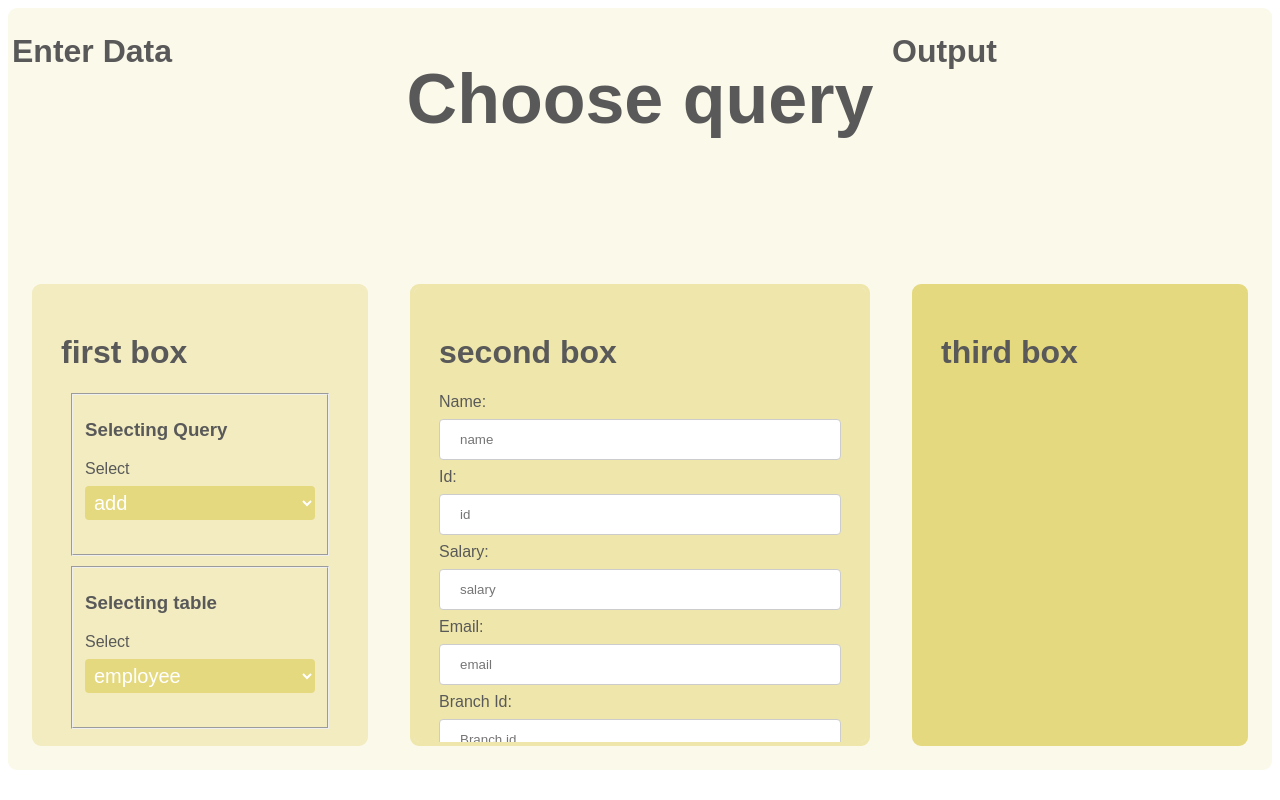
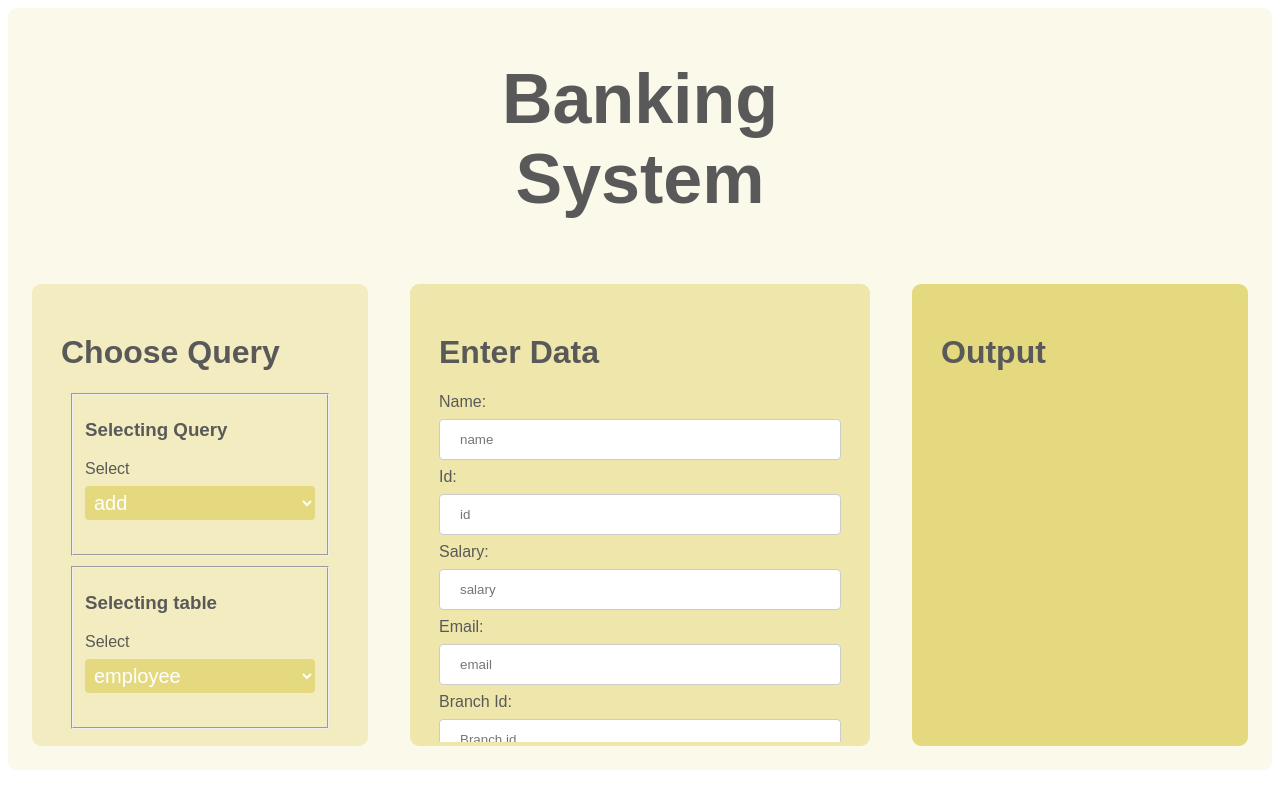
Before and after one commit to MostafaOsama223/Database-research, a website: page public/access.html in a window 1280 px wide. Drawn offline with Linux system fonts and the light colour scheme; files that its build step writes are made by us from their sources; files whose address does not match are found by name.

Commit message:
Update access.html

```diff
--- a/public/access.html
+++ b/public/access.html
@@ -10,7 +10,7 @@
     <div class="container">
 <!--  ********************************************************************************** -->
       <div class="query_kind">
-        <h1>first box</h1>
+        <h1>Choose Query</h1>
         <form>
        <fieldset id="myList2">
           <h3>Selecting Query</h3>
@@ -42,7 +42,7 @@
 <!--  ********************************************************************************** -->
 
       <div class="query_data">
-        <h1>second box</h1>
+        <h1>Enter Data</h1>
 
         <div id="list" class="ay7aga" style="display: none;"> <!-- LIST -->
           <label for="from">From:</label>
@@ -202,7 +202,7 @@
 <!--  ********************************************************************************** -->
 
       <div class="query_result">
-        <h1>third box</h1>
+        <h1>Output</h1>
         <h3 id='results'></h3>
 
       </div>
@@ -210,14 +210,9 @@
 <!--  ********************************************************************************** -->
 
       <div class="one">
-        <h1>Choose query</h1>
+        <h1>Banking System</h1>
       </div>
-      <div class="two">
-        <h1>Enter Data</h1>
-      </div>
-      <div class="three">
-        <h1>Output</h1>
-      </div>
+
 
     </div>
 
```
